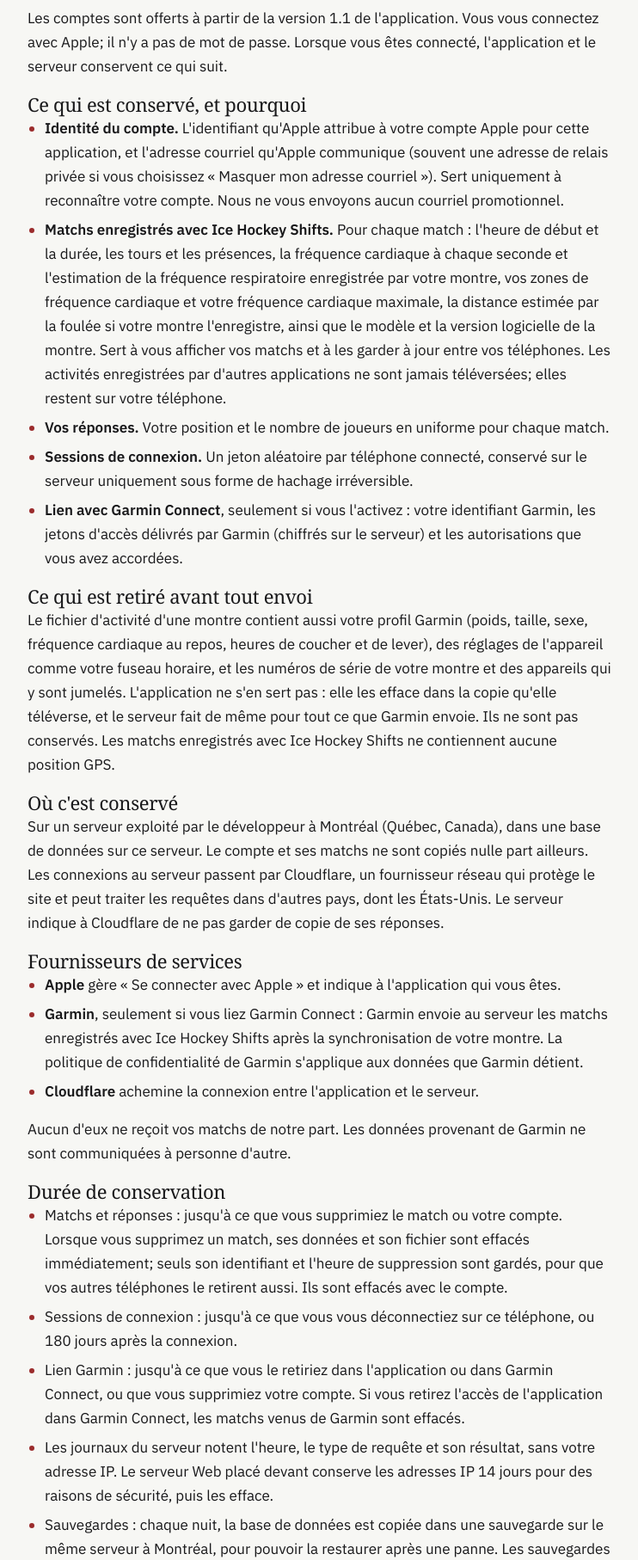
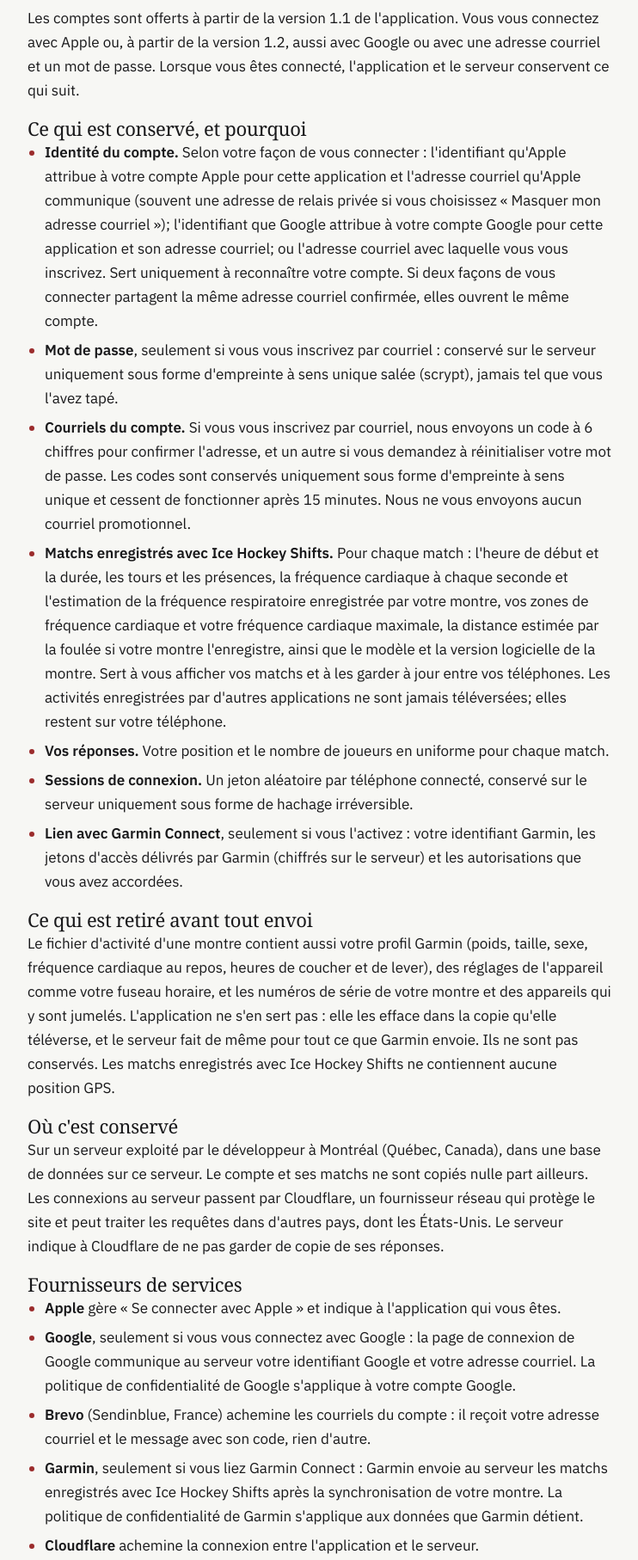
Before and after one commit to MatthewMacri/matthewmacri.ca, an Astro site: page /fr/iceshifts/confidentialite in a window 1280 px wide. Shown: the part 900-2714 px from the top of the page at 86% size, without its empty margins (68-810 px from the left). Built offline with nearby package versions, Linux system fonts and the light colour scheme; Astro itself is replaced by a stand-in of ours.

Commit message:
Ice Hockey Shifts privacy policy (EN/FR): Google and email sign-in, password hash, account emails via Brevo
Co-Authored-By: Claude Opus 5.5 <noreply@anthropic.com>

```diff
--- a/src/pages/fr/iceshifts/confidentialite.astro
+++ b/src/pages/fr/iceshifts/confidentialite.astro
@@ -11,7 +11,7 @@ import { site } from '../../../data/site';
   <section class="top narrow prose">
     <p class="meta kicker">Ice Hockey Shifts</p>
     <h1>Politique de confidentialité</h1>
-    <p class="meta">Dernière mise à jour : 2026-11-13 · <a href="/iceshifts/privacy/" hreflang="en">English</a></p>
+    <p class="meta">Dernière mise à jour : 2026-11-15 · <a href="/iceshifts/privacy/" hreflang="en">English</a></p>
 
     <p>Ice Hockey Shifts (l'application mobile) est conçue par Matthew Macri, développeur indépendant à
     Montréal (Québec). Cette politique explique ce que l'application fait de vos renseignements. En bref :
@@ -33,15 +33,25 @@ import { site } from '../../../data/site';
 
     <h2>Avec un compte</h2>
     <p>Les comptes sont offerts à partir de la version 1.1 de l'application. Vous vous connectez avec
-    Apple; il n'y a pas de mot de passe. Lorsque vous êtes connecté, l'application et le serveur
-    conservent ce qui suit.</p>
+    Apple ou, à partir de la version 1.2, aussi avec Google ou avec une adresse courriel et un mot de
+    passe. Lorsque vous êtes connecté, l'application et le serveur conservent ce qui suit.</p>
 
     <h3>Ce qui est conservé, et pourquoi</h3>
     <ul>
-      <li><strong>Identité du compte.</strong> L'identifiant qu'Apple attribue à votre compte Apple pour
-      cette application, et l'adresse courriel qu'Apple communique (souvent une adresse de relais privée si
-      vous choisissez « Masquer mon adresse courriel »). Sert uniquement à reconnaître votre compte. Nous ne
-      vous envoyons aucun courriel promotionnel.</li>
+      <li><strong>Identité du compte.</strong> Selon votre façon de vous connecter : l'identifiant qu'Apple
+      attribue à votre compte Apple pour cette application et l'adresse courriel qu'Apple communique
+      (souvent une adresse de relais privée si vous choisissez « Masquer mon adresse courriel »);
+      l'identifiant que Google attribue à votre compte Google pour cette application et son adresse
+      courriel; ou l'adresse courriel avec laquelle vous vous inscrivez. Sert uniquement à reconnaître votre
+      compte. Si deux façons de vous connecter partagent la même adresse courriel confirmée, elles ouvrent
+      le même compte.</li>
+      <li><strong>Mot de passe</strong>, seulement si vous vous inscrivez par courriel : conservé sur le
+      serveur uniquement sous forme d'empreinte à sens unique salée (scrypt), jamais tel que vous l'avez
+      tapé.</li>
+      <li><strong>Courriels du compte.</strong> Si vous vous inscrivez par courriel, nous envoyons un code
+      à 6 chiffres pour confirmer l'adresse, et un autre si vous demandez à réinitialiser votre mot de
+      passe. Les codes sont conservés uniquement sous forme d'empreinte à sens unique et cessent de
+      fonctionner après 15 minutes. Nous ne vous envoyons aucun courriel promotionnel.</li>
       <li><strong>Matchs enregistrés avec Ice Hockey Shifts.</strong> Pour chaque match : l'heure de début et
       la durée, les tours et les présences, la fréquence cardiaque à chaque seconde et l'estimation de la
       fréquence respiratoire enregistrée par votre montre, vos zones de fréquence cardiaque et votre
@@ -77,6 +87,11 @@ import { site } from '../../../data/site';
     <ul>
       <li><strong>Apple</strong> gère « Se connecter avec Apple » et indique à l'application qui vous
       êtes.</li>
+      <li><strong>Google</strong>, seulement si vous vous connectez avec Google : la page de connexion de
+      Google communique au serveur votre identifiant Google et votre adresse courriel. La politique de
+      confidentialité de Google s'applique à votre compte Google.</li>
+      <li><strong>Brevo</strong> (Sendinblue, France) achemine les courriels du compte : il reçoit votre
+      adresse courriel et le message avec son code, rien d'autre.</li>
       <li><strong>Garmin</strong>, seulement si vous liez Garmin Connect : Garmin envoie au serveur les
       matchs enregistrés avec Ice Hockey Shifts après la synchronisation de votre montre. La politique de
       confidentialité de Garmin s'applique aux données que Garmin détient.</li>
```
Also changed, not shown: src/pages/iceshifts/privacy.astro (+18 -6 lines).
